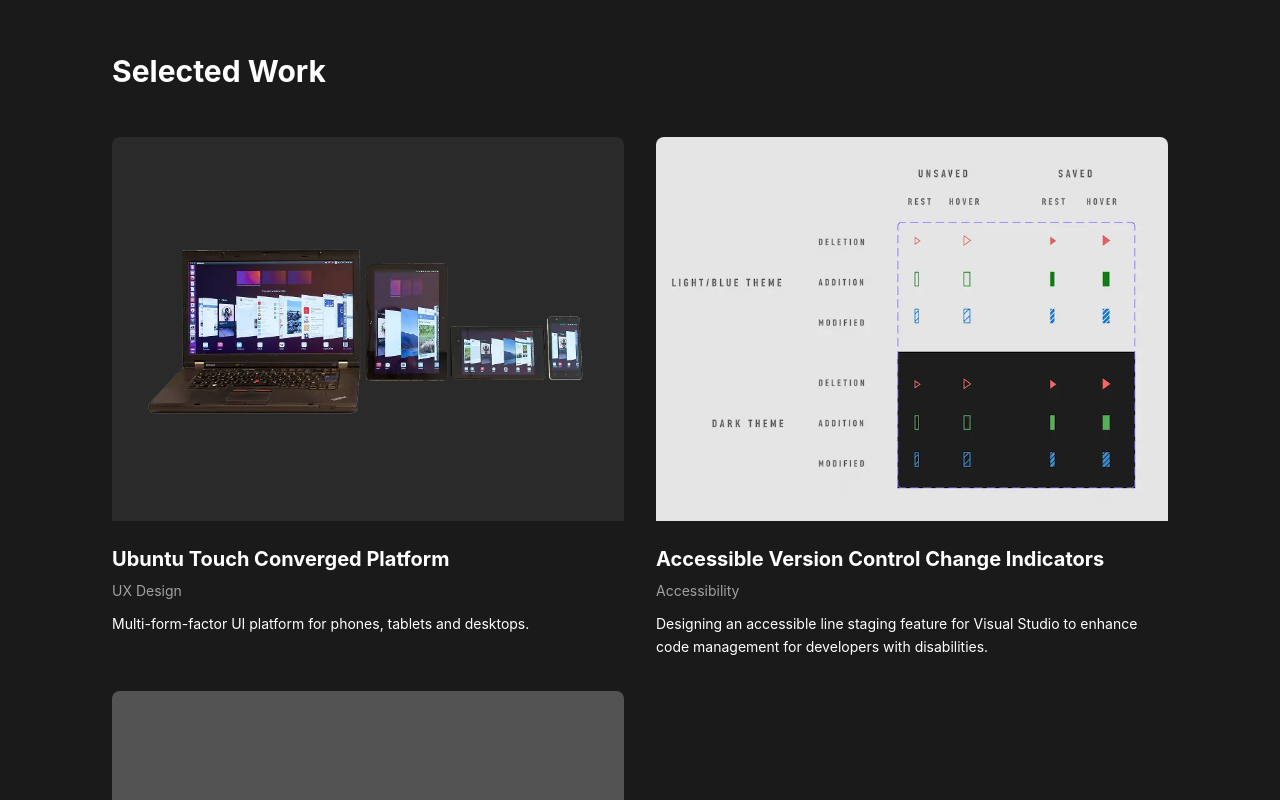
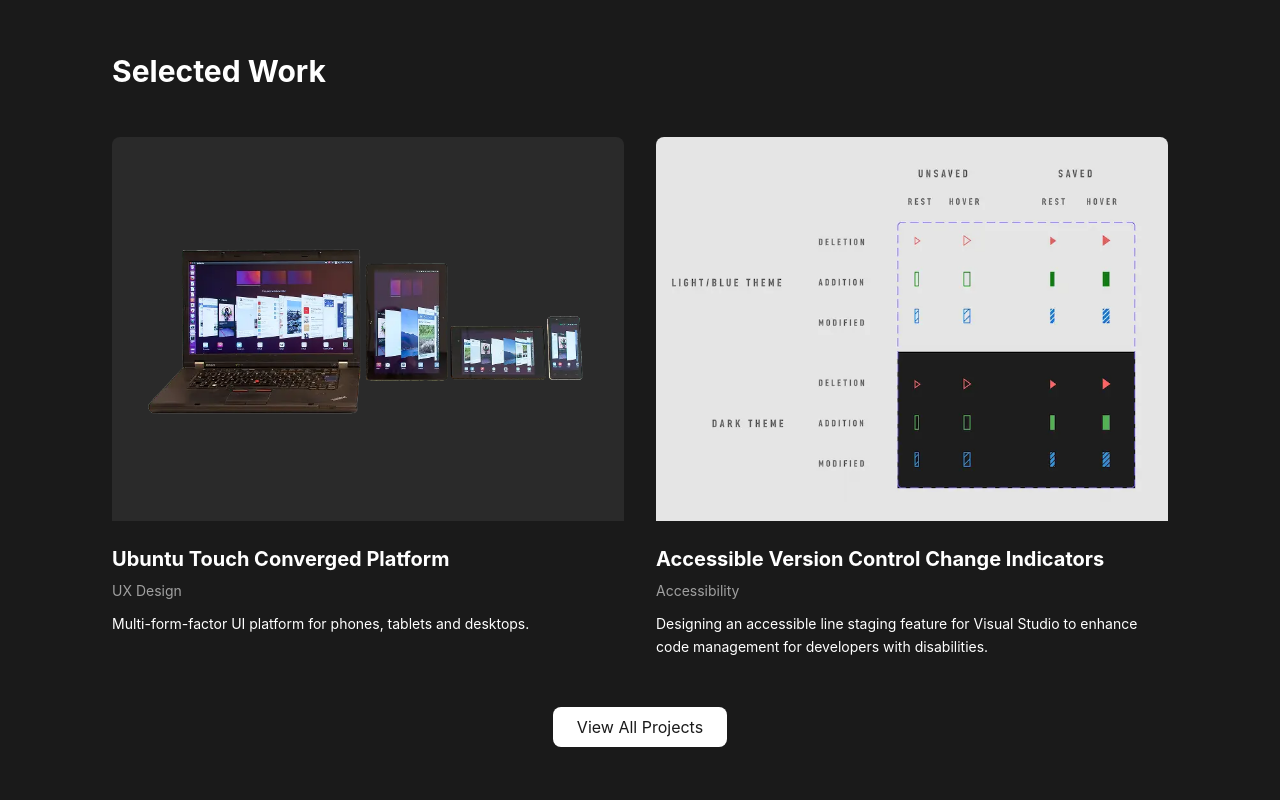
Before and after one commit to vesarautiainen/v0-design-portfolio-website, a SvelteKit app: page / in a window 1280 px wide. Shown: the part 520-1320 px from the top of the page. Built offline with nearby package versions, Linux system fonts and the light colour scheme.

Commit message:
Add featured flag to filter the main page projects. Make project nav work from the main page.

```diff
--- a/src/lib/components/project-card.svelte
+++ b/src/lib/components/project-card.svelte
@@ -1,5 +1,6 @@
 <script>
 	let { project } = $props();
+	console.log('ProjectCard received project:', project);
 </script>
 
 <div class="group cursor-pointer overflow-hidden rounded-lg">
--- a/src/lib/data/projects.json
+++ b/src/lib/data/projects.json
@@ -6,6 +6,7 @@
     "category": "UX Design",
     "description": "Multi-form-factor UI platform for phones, tablets and desktops.",
     "thumbnail": "/project-1/thumb.webp",
+    "featured": true,
     "featured_image": "/project-1/thumb.webp",
     "year": 2016,
     "role": "Lead Interaction Designer",
@@ -24,6 +25,7 @@
     "category": "Accessibility",
     "description": "Designing an accessible line staging feature for Visual Studio to enhance code management for developers with disabilities.",
     "thumbnail": "project-2/thumb.webp",
+    "featured": true,
     "featured_image": "/fitness-app-interface.png",
     "year": 2024,
     "role": "UX/UI Designer",
@@ -42,6 +44,7 @@
     "category": "Branding",
     "description": "Complete brand identity system including logo, color palette, typography, and brand guidelines.",
     "thumbnail": "",
+    "featured": false,
     "featured_image": "/brand-identity-system.png",
     "year": 2023,
     "role": "Brand Designer",
--- a/src/routes/+page.svelte
+++ b/src/routes/+page.svelte
@@ -15,7 +15,10 @@
 	// 	projects = await response.json();
 	// 	isLoading = false;
 	// });
+
+	$: featuredProjects = projects.filter(p => p.featured === true);
 </script>
+
 
 <svelte:head>
 	<title>Design Portfolio | Showcasing Creative Design Work</title>
@@ -46,8 +49,10 @@
 		</div>
 	{:else}
 		<div class="grid md:grid-cols-2 gap-8">
-			{#each projects.slice(0, 4) as project (project.id)}
-				<ProjectCard {project} />
+			{#each featuredProjects as project (project.id)}
+				<a href="/projects/{project.slug}" class="group">
+					<ProjectCard {project} />
+				</a>
 			{/each}
 		</div>
 	{/if}
```
